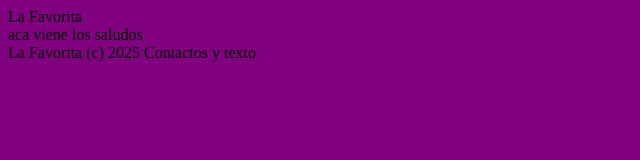
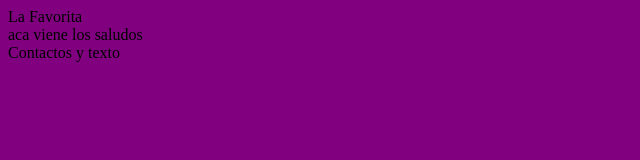
Before and after one commit to Sthanix/LaFavorita, a plain HTML site: page index.html in a window 1280 px wide. Shown: the whole page, without its empty margins (0-640 px from the left). Drawn offline with Linux system fonts and the light colour scheme.

Commit message:
Revert "Agrego el copyright en el footer"
This reverts commit 38df6f3abc496debdd7c37750b36a0843ba80f05.

```diff
--- a/index.html
+++ b/index.html
@@ -15,7 +15,6 @@
     </header>
     aca viene los saludos
     <footer>
-	La Favorita (c) 2025
         Contactos y texto
     </footer>
 </body>
```
